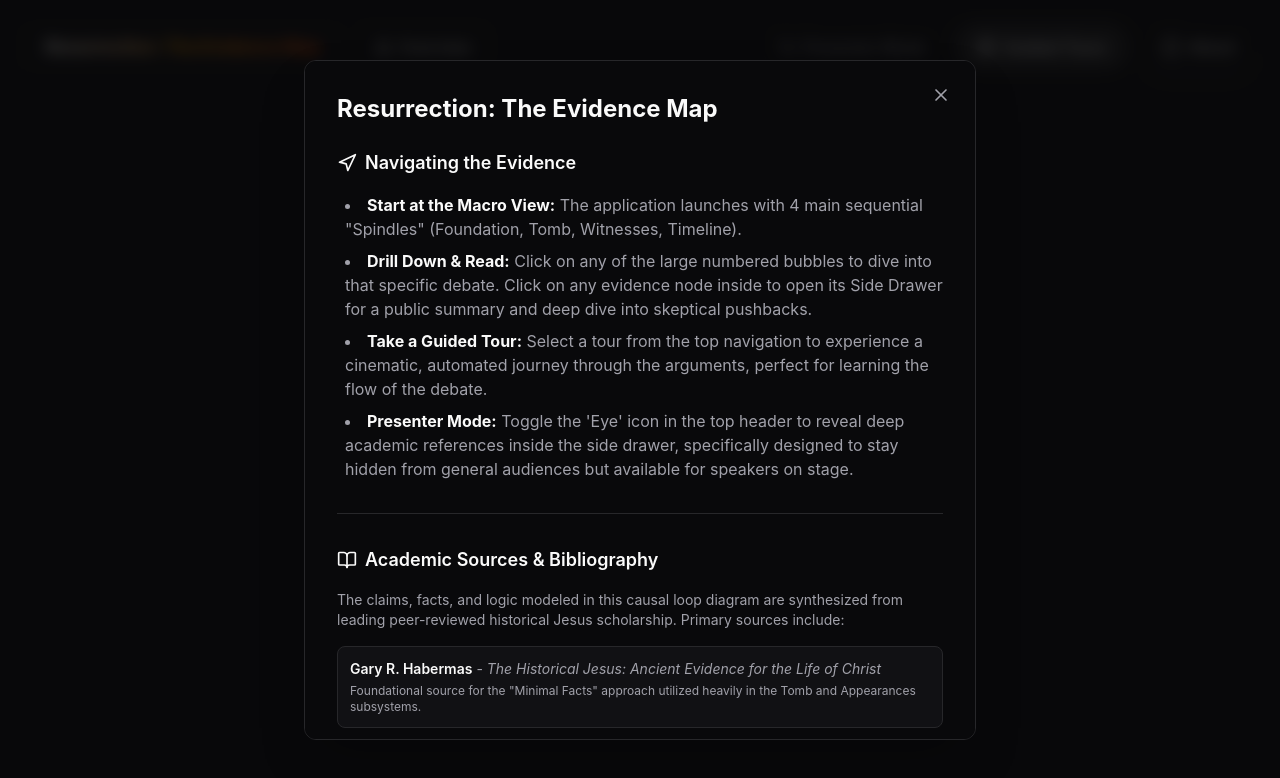
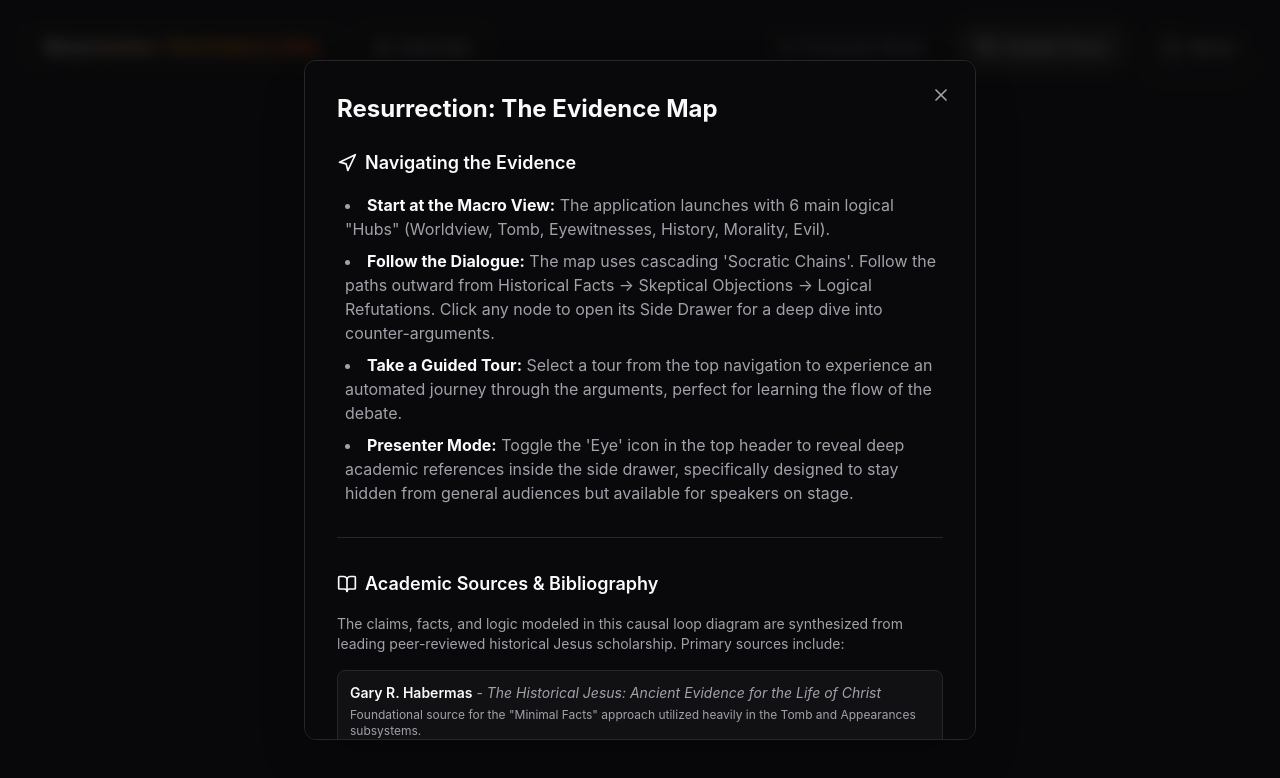
Before and after one commit to aslibass/apologetics_guided_tour, a React (Vite) app: page / in a window 1280 px wide. Both pictures are taken after a click on the button "About". Shown: the top 778 px of the page. Built offline with nearby package versions, Linux system fonts and the light colour scheme.

Commit message:
docs: update AboutModal to reflect new 6-hub app structure

```diff
--- a/src/components/AboutModal.jsx
+++ b/src/components/AboutModal.jsx
@@ -31,9 +31,9 @@ export function AboutModal({ isOpen, onClose }) {
               Navigating the Evidence
             </h3>
             <ul className="list-disc list-inside space-y-2 ml-2">
-              <li><strong className="text-foreground">Start at the Macro View:</strong> The application launches with 4 main sequential "Spindles" (Foundation, Tomb, Witnesses, Timeline).</li>
-              <li><strong className="text-foreground">Drill Down & Read:</strong> Click on any of the large numbered bubbles to dive into that specific debate. Click on any evidence node inside to open its Side Drawer for a public summary and deep dive into skeptical pushbacks.</li>
-              <li><strong className="text-foreground">Take a Guided Tour:</strong> Select a tour from the top navigation to experience a cinematic, automated journey through the arguments, perfect for learning the flow of the debate.</li>
+              <li><strong className="text-foreground">Start at the Macro View:</strong> The application launches with 6 main logical "Hubs" (Worldview, Tomb, Eyewitnesses, History, Morality, Evil).</li>
+              <li><strong className="text-foreground">Follow the Dialogue:</strong> The map uses cascading 'Socratic Chains'. Follow the paths outward from Historical Facts → Skeptical Objections → Logical Refutations. Click any node to open its Side Drawer for a deep dive into counter-arguments.</li>
+              <li><strong className="text-foreground">Take a Guided Tour:</strong> Select a tour from the top navigation to experience an automated journey through the arguments, perfect for learning the flow of the debate.</li>
               <li><strong className="text-foreground">Presenter Mode:</strong> Toggle the 'Eye' icon in the top header to reveal deep academic references inside the side drawer, specifically designed to stay hidden from general audiences but available for speakers on stage.</li>
             </ul>
           </section>
```
